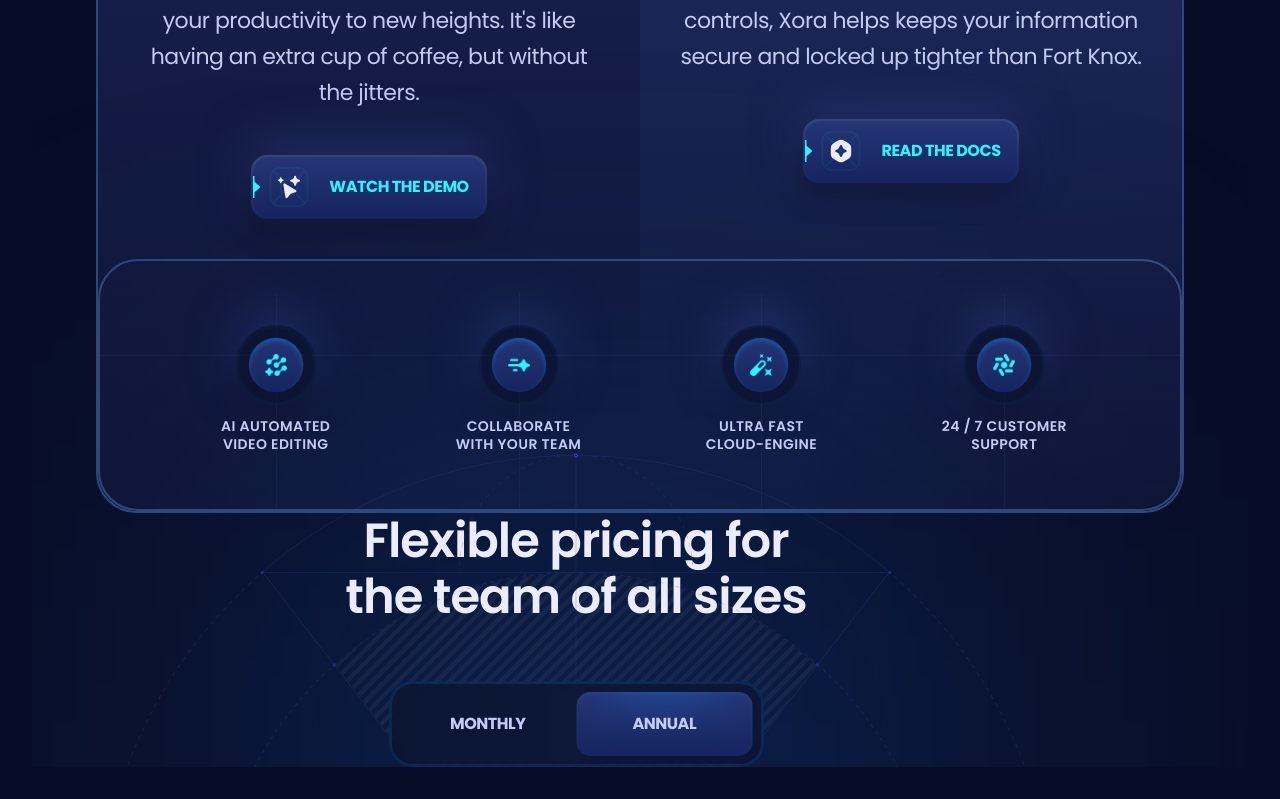
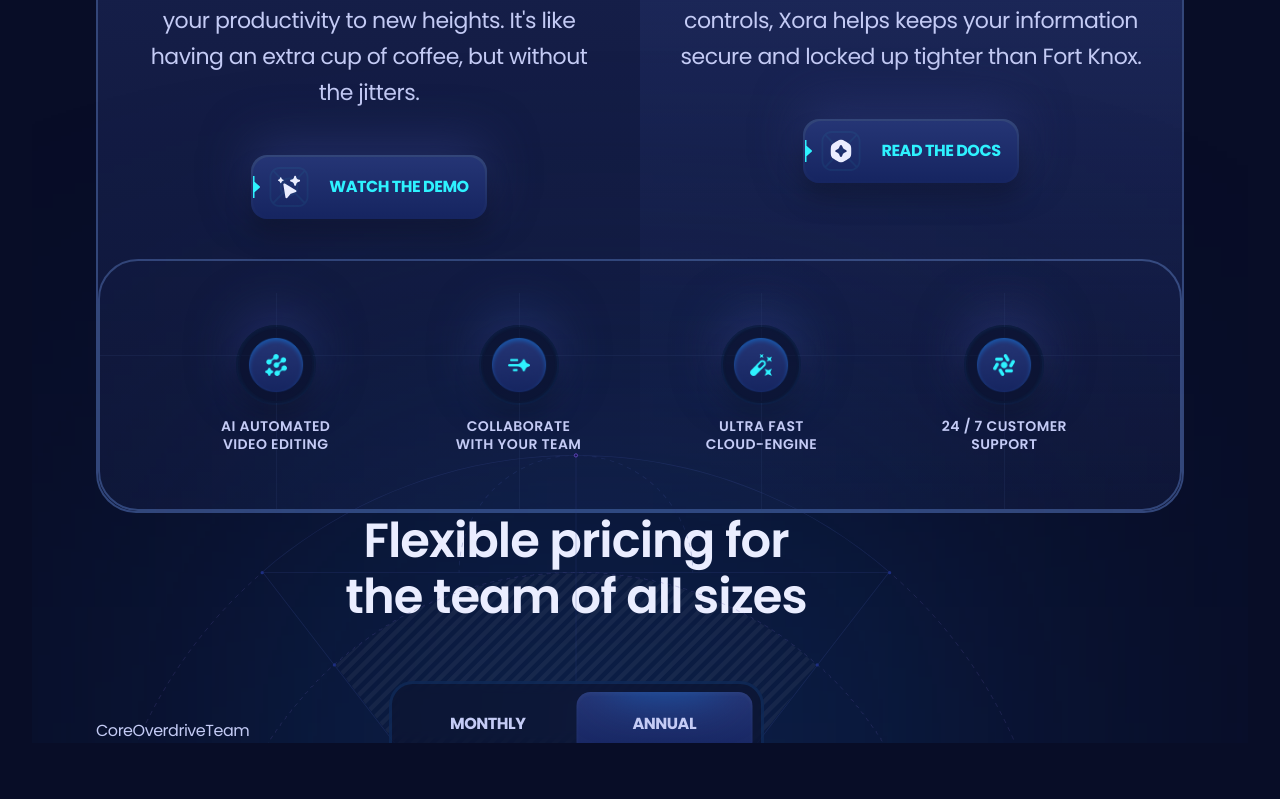
Before and after one commit to Ol-create/saas_landing_page, a React (Vite) app in the folder saas_project/: page / in a window 1280 px wide. Shown: the part 1359-2158 px from the top of the page. After the commit the page ends 2134 px from the top, so only its background shows below. Built offline with nearby package versions, Linux system fonts and the light colour scheme.

Commit message:
add plan details

```diff
--- a/saas_project/src/sections/Pricing.jsx
+++ b/saas_project/src/sections/Pricing.jsx
@@ -1,6 +1,8 @@
 import React, { useState} from 'react'
 import { Element } from 'react-scroll'
 import { clsx } from "clsx";
+
+import { plans } from "../constants"
 
 const Pricing = () => {
     const [monthly, setMonthly] = useState(false)
@@ -33,6 +35,14 @@ const Pricing = () => {
                               className='absolute inset-0 opacity-5 mix-blend-soft-light' />
                        </div>
                     </div>
+                    <div className='scroll-hide relative z-2 -mt-12 flex items-start max-xl:gap-5 max-xl:overflow-auto max-xl:pt-6'>
+                     {plans.map((plan, index) => (
+                      <div key={plan.id}
+                           className=''>
+                       {plan.title}
+                      </div>
+                     ))}
+                    </div>
                 </div>
         </Element>
     </section>
```
